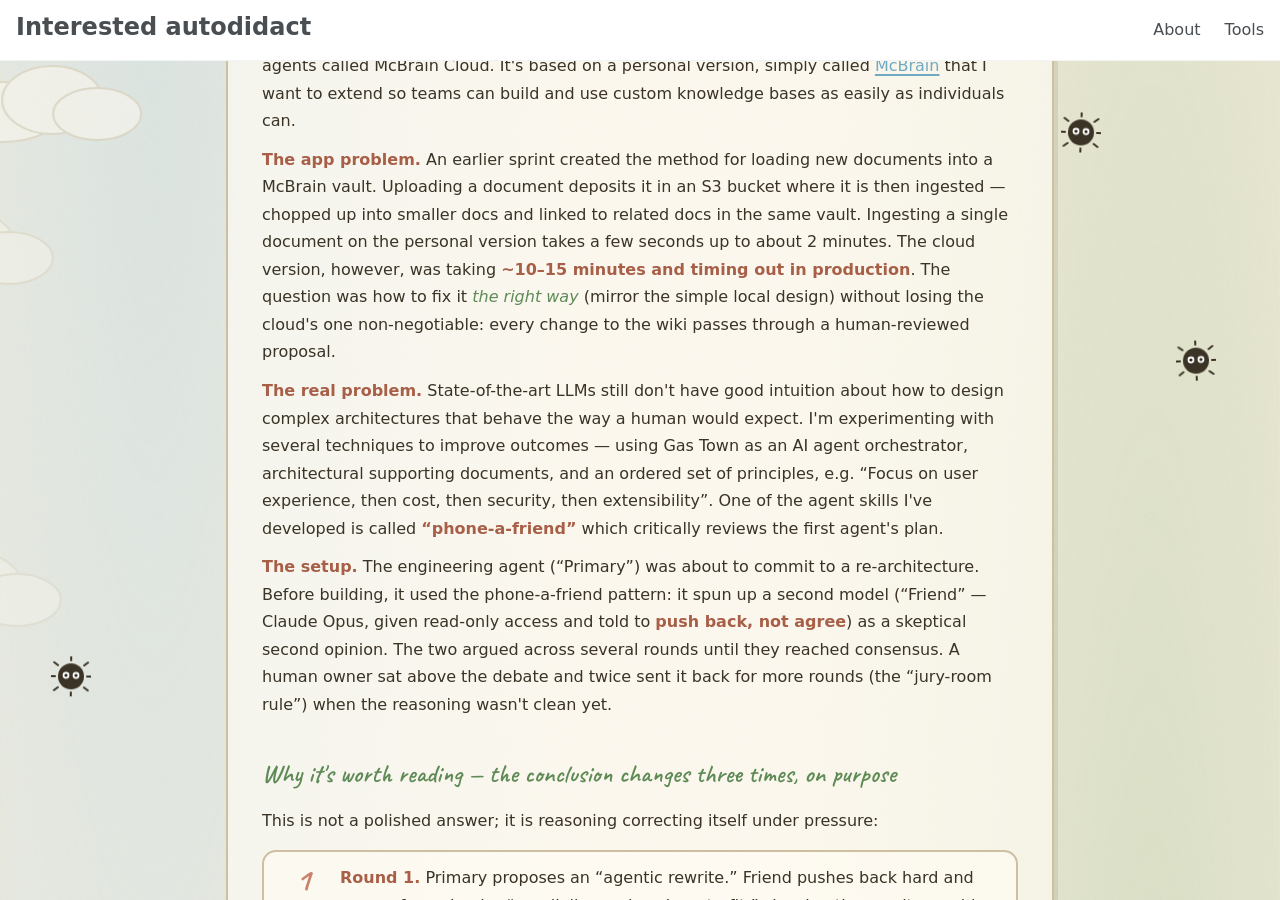
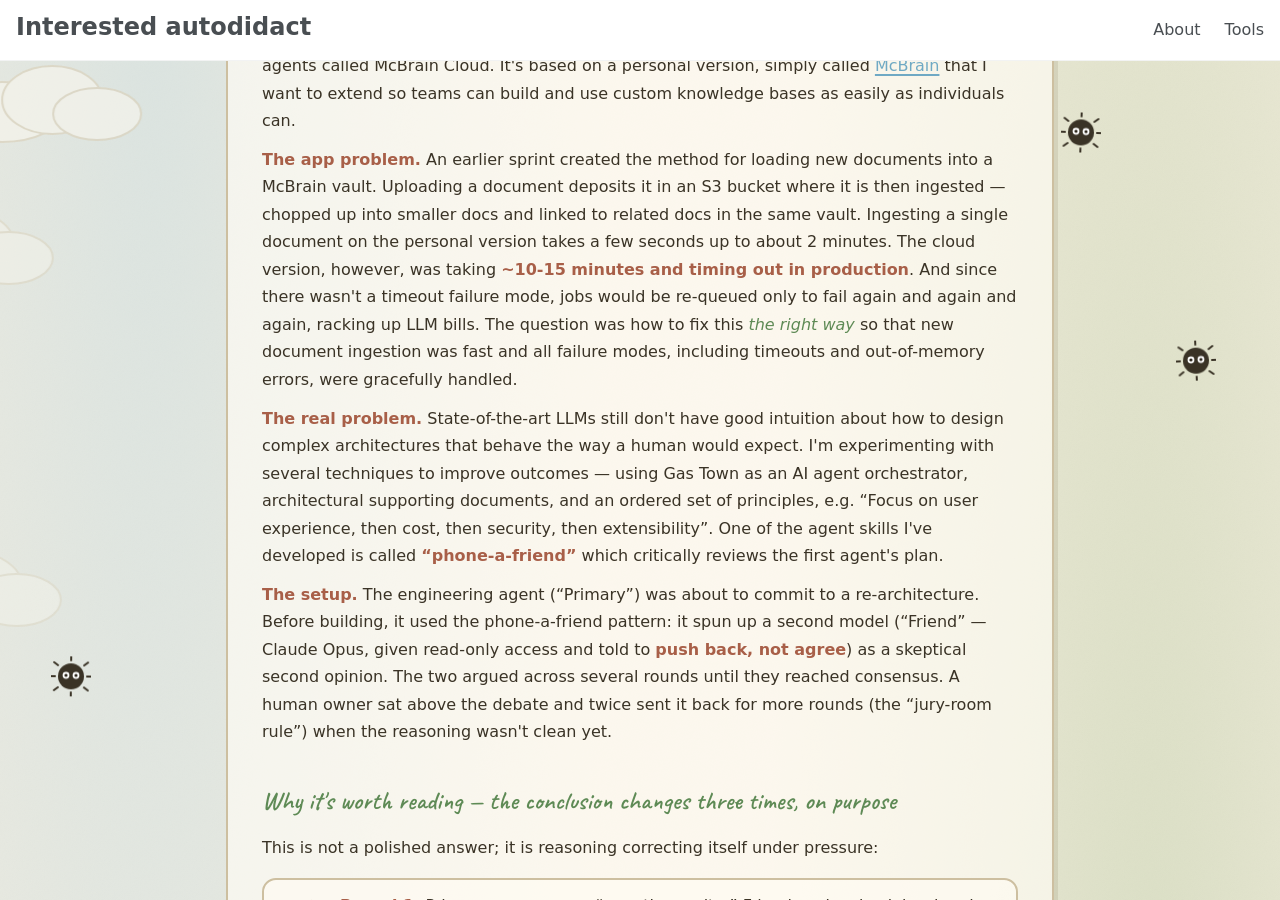
Before and after one commit to jbdamask/jbdamask.github.io, a Jekyll site: the page built from _posts/2026-06-15-phone-a-friend-squashing-a-complex-cloud-bug.html, in a window 1280 px wide and 900 px high, scrolled down 1192 px. Built offline with Jekyll 4.4.1, drawn with Linux system fonts in a browser that asks for light colours; some web fonts are replaced.

Commit message:
Revise ingestion problem framing in phone-a-friend post

```diff
--- a/_posts/2026-06-15-phone-a-friend-squashing-a-complex-cloud-bug.html
+++ b/_posts/2026-06-15-phone-a-friend-squashing-a-complex-cloud-bug.html
@@ -395,7 +395,7 @@
 
       <p><strong>Context.</strong> I'm building an enterprise version of Karpathy's LLM Wiki idea in AWS using AI agents called McBrain Cloud. It's based on a personal version, simply called <a href="https://github.com/jbdamask/McBrain">McBrain</a> that I want to extend so teams can build and use custom knowledge bases as easily as individuals can.</p>
 
-      <p><strong>The app problem.</strong> An earlier sprint created the method for loading new documents into a McBrain vault. Uploading a document deposits it in an S3 bucket where it is then ingested &mdash; chopped up into smaller docs and linked to related docs in the same vault. Ingesting a single document on the personal version takes a few seconds up to about 2 minutes. The cloud version, however, was taking <strong>~10&ndash;15 minutes and timing out in production</strong>. The question was how to fix it <em>the right way</em> (mirror the simple local design) without losing the cloud's one non-negotiable: every change to the wiki passes through a human-reviewed proposal.</p>
+      <p><strong>The app problem.</strong> An earlier sprint created the method for loading new documents into a McBrain vault. Uploading a document deposits it in an S3 bucket where it is then ingested &mdash; chopped up into smaller docs and linked to related docs in the same vault. Ingesting a single document on the personal version takes a few seconds up to about 2 minutes. The cloud version, however, was taking <strong>~10-15 minutes and timing out in production</strong>. And since there wasn't a timeout failure mode, jobs would be re-queued only to fail again and again and again, racking up LLM bills. The question was how to fix this <em>the right way</em> so that new document ingestion was fast and all failure modes, including timeouts and out-of-memory errors, were gracefully handled.</p>
 
       <p><strong>The real problem.</strong> State-of-the-art LLMs still don't have good intuition about how to design complex architectures that behave the way a human would expect. I'm experimenting with several techniques to improve outcomes &mdash; using Gas Town as an AI agent orchestrator, architectural supporting documents, and an ordered set of principles, e.g. &ldquo;Focus on user experience, then cost, then security, then extensibility&rdquo;. One of the agent skills I've developed is called <strong>&ldquo;phone-a-friend&rdquo;</strong> which critically reviews the first agent's plan.</p>
 
```
